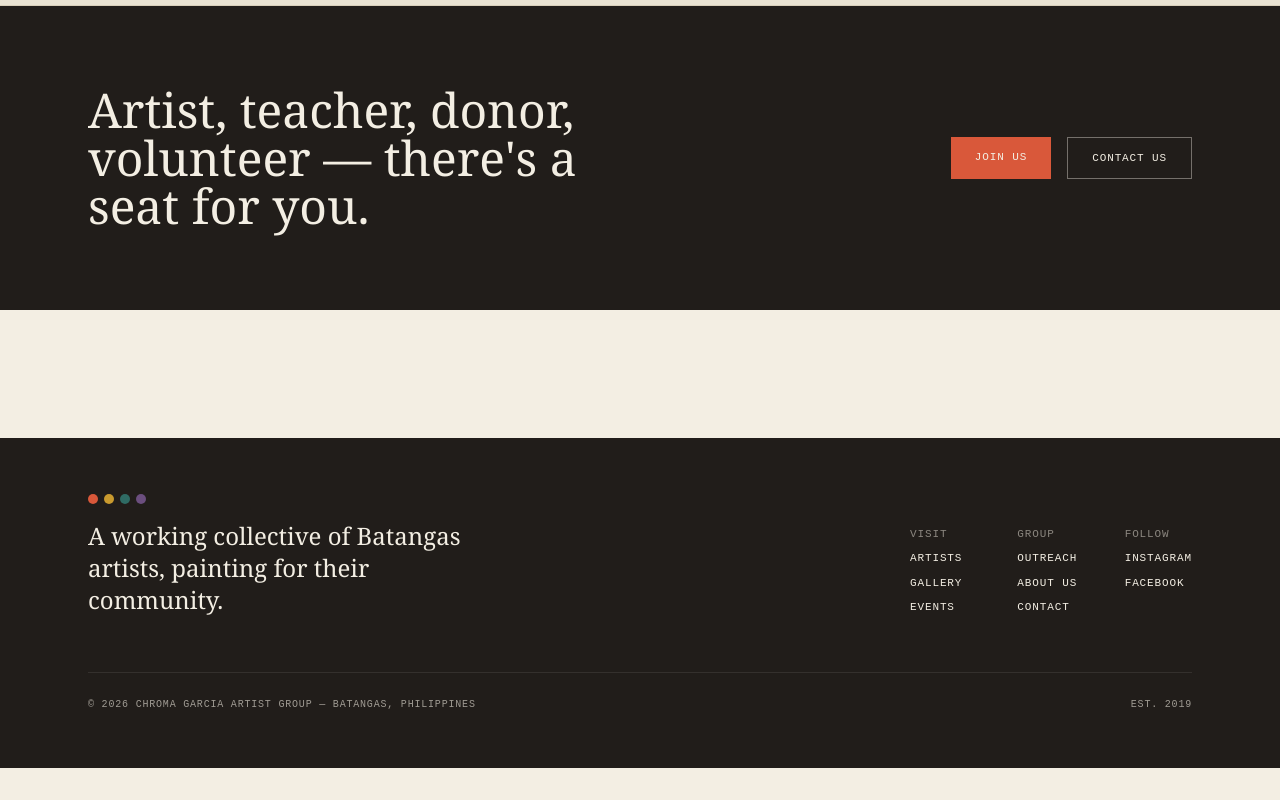
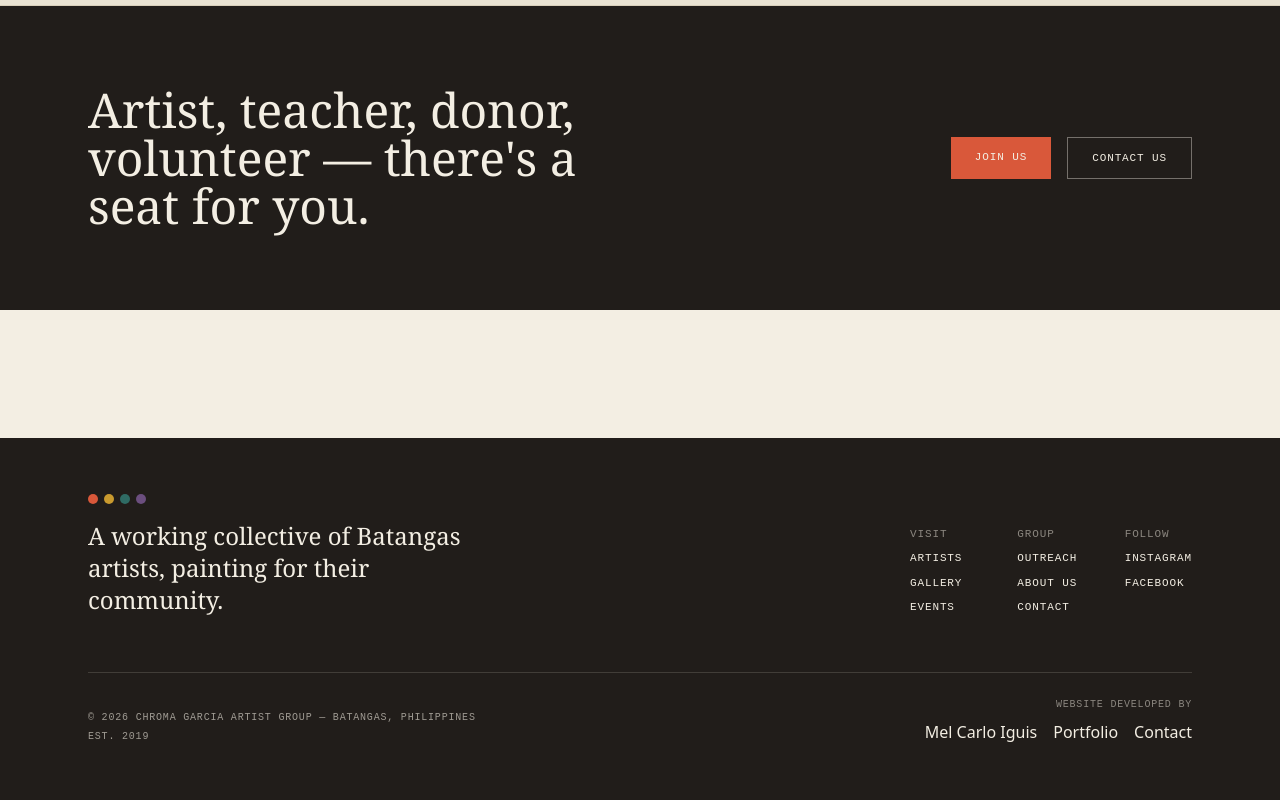
Before and after one commit to melsmellow/chroma-garcia, a Next.js app: page / in a window 1280 px wide. Shown: the part 2115-2915 px from the top of the page. Before the commit the page ends 2883 px from the top, so only its background shows below. Built offline with nearby package versions, Linux system fonts and the light colour scheme.

Commit message:
chore: add developer's detail in the footer

```diff
--- a/src/components/Footer.tsx
+++ b/src/components/Footer.tsx
@@ -9,34 +9,85 @@ export default function Footer() {
           <div>
             <PaletteStrip className="mb-4" />
             <p className="font-display text-2xl max-w-sm">
-              A working collective of Batangas artists, painting for
-              their community.
+              A working collective of Batangas artists, painting for their
+              community.
             </p>
           </div>
           <div className="grid grid-cols-2 sm:grid-cols-3 gap-x-10 gap-y-3 font-mono-label text-[11px] uppercase">
             <div className="flex flex-col gap-2">
               <span className="opacity-50">Visit</span>
-              <Link href="/artists" className="hover:text-coral">Artists</Link>
-              <Link href="/gallery" className="hover:text-coral">Gallery</Link>
-              <Link href="/events" className="hover:text-coral">Events</Link>
+              <Link href="/artists" className="hover:text-coral">
+                Artists
+              </Link>
+              <Link href="/gallery" className="hover:text-coral">
+                Gallery
+              </Link>
+              <Link href="/events" className="hover:text-coral">
+                Events
+              </Link>
             </div>
             <div className="flex flex-col gap-2">
               <span className="opacity-50">Group</span>
-              <Link href="/outreach" className="hover:text-coral">Outreach</Link>
-              <Link href="/about" className="hover:text-coral">About Us</Link>
-              <Link href="/contact" className="hover:text-coral">Contact</Link>
+              <Link href="/outreach" className="hover:text-coral">
+                Outreach
+              </Link>
+              <Link href="/about" className="hover:text-coral">
+                About Us
+              </Link>
+              <Link href="/contact" className="hover:text-coral">
+                Contact
+              </Link>
             </div>
             <div className="flex flex-col gap-2">
               <span className="opacity-50">Follow</span>
-              <a href="#" className="hover:text-coral">Instagram</a>
-              <a href="#" className="hover:text-coral">Facebook</a>
+              <a href="#" className="hover:text-coral">
+                Instagram
+              </a>
+              <a href="#" className="hover:text-coral">
+                Facebook
+              </a>
             </div>
           </div>
         </div>
-        <div className="mt-14 pt-6 border-t border-gesso/15 flex flex-col sm:flex-row justify-between gap-2 font-mono-label text-[10px] uppercase opacity-60">
-          <span>© {new Date().getFullYear()} Chroma Garcia Artist Group — Batangas, Philippines</span>
-          <span>Est. 2019</span>
-        </div>
+       <div className="mt-14 border-t border-gesso/15 pt-6 flex flex-col gap-6 md:flex-row md:items-end md:justify-between">
+  <div className="font-mono-label text-[10px] uppercase opacity-60">
+    <p>© {new Date().getFullYear()} Chroma Garcia Artist Group — Batangas, Philippines</p>
+    <p className="mt-1">Est. 2019</p>
+  </div>
+
+  <div className="md:text-right">
+    <p className="font-mono-label text-[10px] uppercase opacity-50">
+      Website Developed By
+    </p>
+
+    <div className="mt-2 flex flex-wrap items-center gap-4">
+      <a
+        href="https://github.com/melsmellow"
+        target="_blank"
+        rel="noopener noreferrer"
+        className="transition-colors hover:text-coral"
+      >
+        Mel Carlo Iguis
+      </a>
+
+      <a
+        href="https://your-portfolio.com"
+        target="_blank"
+        rel="noopener noreferrer"
+        className="transition-colors hover:text-coral"
+      >
+        Portfolio
+      </a>
+
+      <a
+        href="mailto:you@email.com"
+        className="transition-colors hover:text-coral"
+      >
+        Contact
+      </a>
+    </div>
+  </div>
+</div>
       </div>
     </footer>
   );
```
